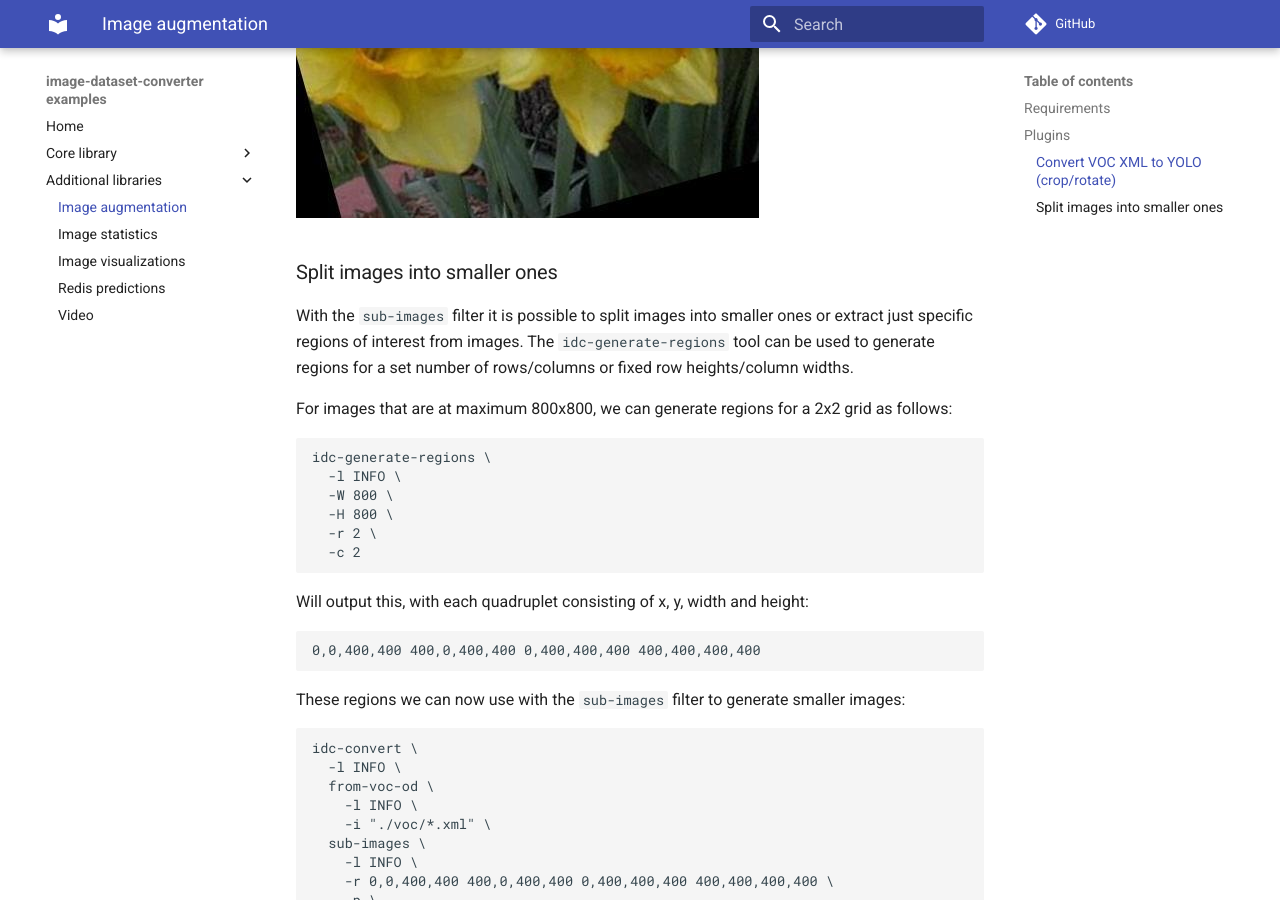
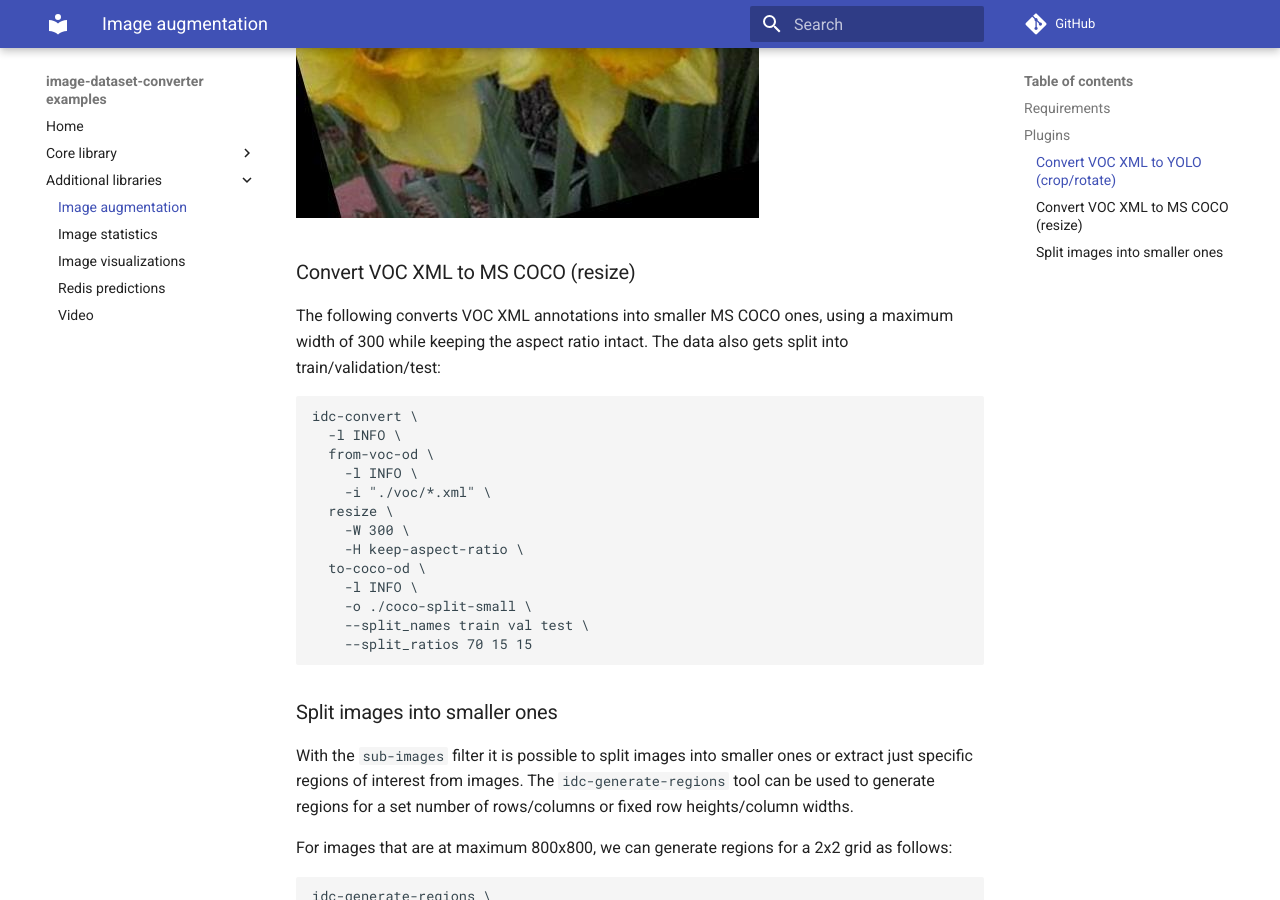
Before and after one commit to waikato-datamining/image-dataset-converter-examples, an MkDocs documentation site: the page built from docs/imgaug.md, in a window 1280 px wide and 900 px high, scrolled down 1159 px. Built offline with MkDocs 1.6.1 and Material for MkDocs 9.7.7, drawn with Linux system fonts in a browser that asks for light colours; comment, search, counter and statistics services are not loaded.

Commit message:
added resize example

````diff
--- a/docs/imgaug.md
+++ b/docs/imgaug.md
@@ -39,6 +39,29 @@ idc-convert \
 Here is an example of a processed image (image_0001.jpg):
 
 ![Example image cropped and rotated](img/image_0001-cropped-rotated.jpg)
+
+
+## Convert VOC XML to MS COCO (resize)
+
+The following converts VOC XML annotations into smaller MS COCO ones, using a maximum
+width of 300 while keeping the aspect ratio intact. The data also gets split into
+train/validation/test:
+
+```bash
+idc-convert \
+  -l INFO \
+  from-voc-od \
+    -l INFO \
+    -i "./voc/*.xml" \
+  resize \
+    -W 300 \
+    -H keep-aspect-ratio \
+  to-coco-od \
+    -l INFO \
+    -o ./coco-split-small \
+    --split_names train val test \
+    --split_ratios 70 15 15
+```
 
 
 ## Split images into smaller ones
````
